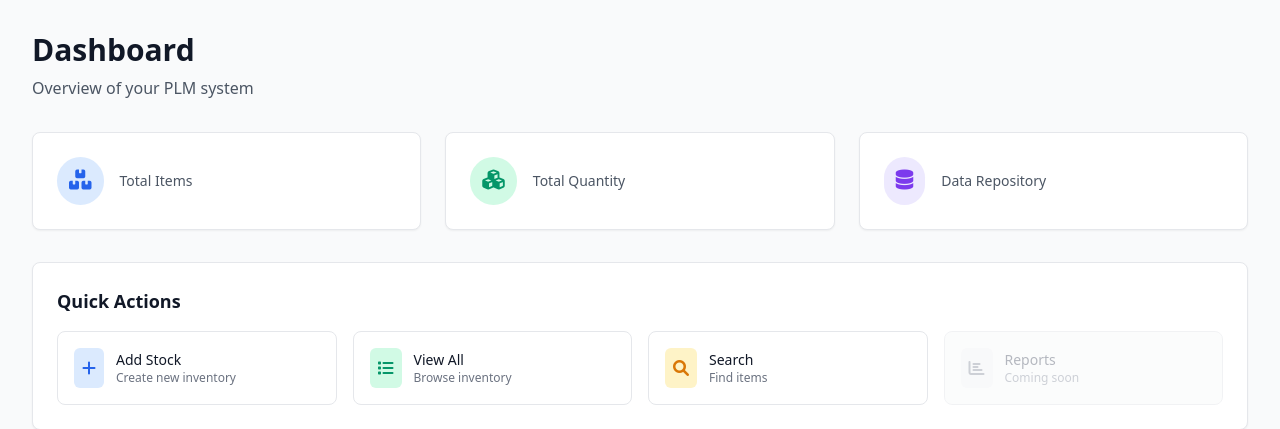
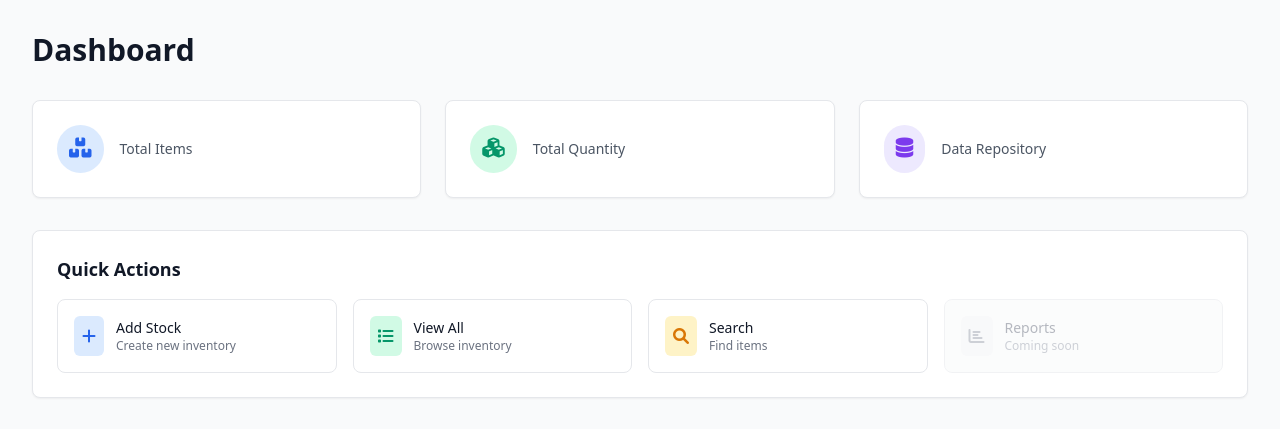
Before and after one commit to yusufm/smallfactory, a Flask app: template web/templates/index.html in a window 1280 px wide. Shown: the part 65-494 px from the top of the page. Run offline with Flask 3, Linux system fonts and the light colour scheme; the template is opened without the code that fills it, so the values that code supplies are empty.

Commit message:
refactor: remove PLM system description from dashboard header

```diff
--- a/web/templates/index.html
+++ b/web/templates/index.html
@@ -7,7 +7,6 @@
     <!-- Header -->
     <div class="mb-8">
         <h1 class="text-3xl font-bold text-gray-900">Dashboard</h1>
-        <p class="mt-2 text-gray-600">Overview of your PLM system</p>
     </div>
 
     <!-- Stats Cards -->
```
